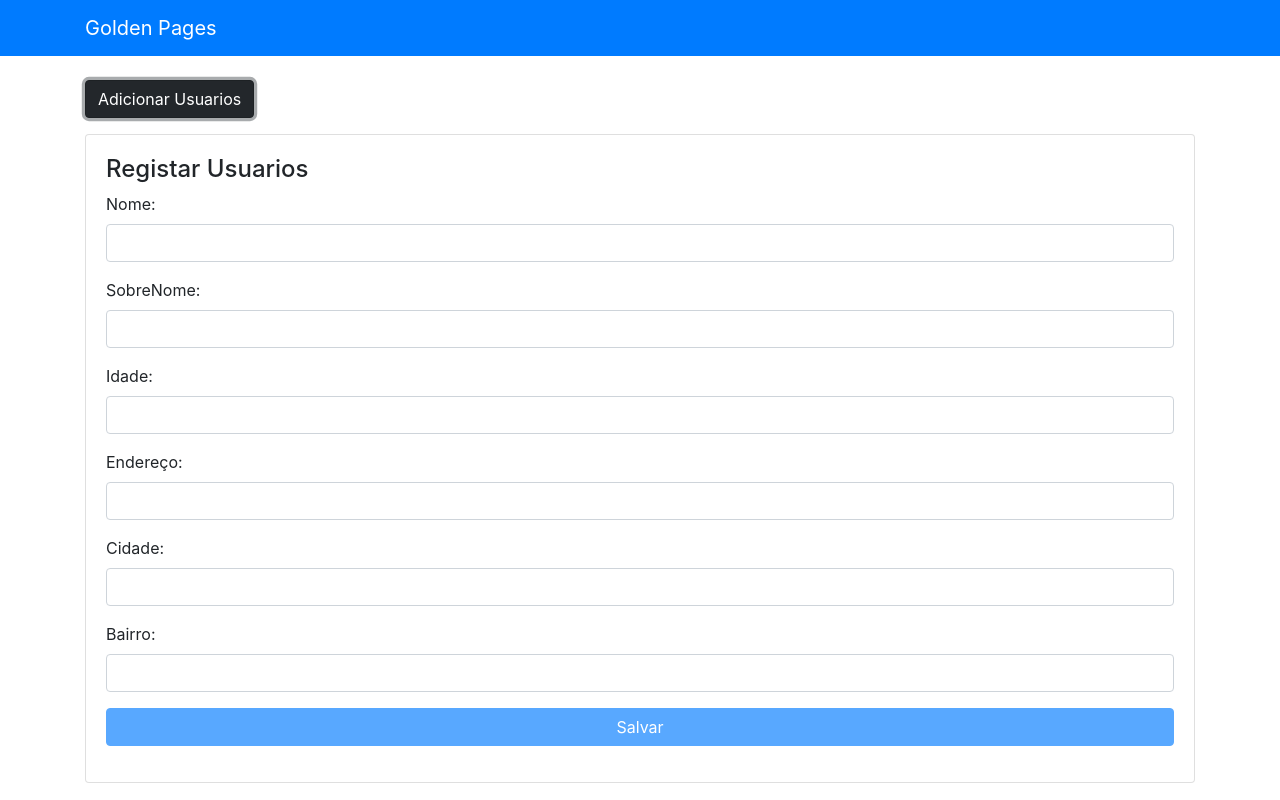
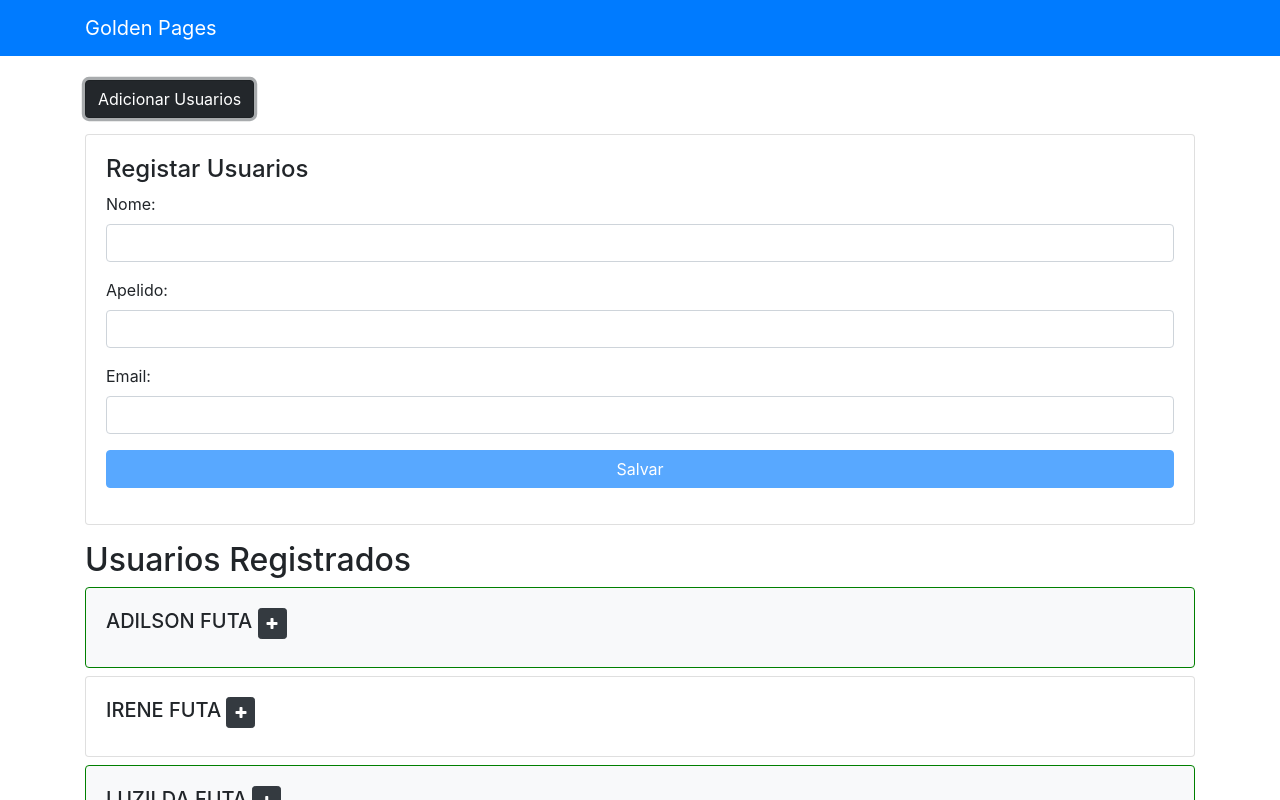
Before and after one commit to adilsonfuta/helloword, an Angular app: page / in a window 1280 px wide. Both pictures are taken after a click on the button "Adicionar Usuarios". Shown: the top 800 px of the page. Built offline with nearby package versions, Linux system fonts and the light colour scheme.

Commit message:
fazendo uso de template drive form

```diff
--- a/src/app/components/user/user.component.ts
+++ b/src/app/components/user/user.component.ts
@@ -20,17 +20,12 @@ export class UserComponet implements OnInit {
         this.user= {
             firstname: 'Adilson',
         lastname: 'Futa',
-        age: 28,
-        address: {
-            street: 'Viana Km 14 A',
-            city: 'Luanda',
-            state: 'Distrito de Urbano de Luanda'
-        }
+       email:'geral@nova.com'
         }
     }
 
     showAge(){
-                return this.user.age;
+                return this.user.email;
     }
 
 }
--- a/src/app/components/users-list/users-list.component.html
+++ b/src/app/components/users-list/users-list.component.html
@@ -2,41 +2,40 @@
 
 <div *ngIf="showUserForm" class="card card-body mb-3">
   <h4>Registar Usuarios </h4>
-  <form (submit)="onSubmit($event)">
+  <form #userForm="ngForm" (ngSubmit)="onSubmit(userForm)">
 
     <div class="form-group">
       <label for="firstname">Nome:</label>
-      <input  type="text" [(ngModel)]="user.firstname" class="form-control" name="firstname">
-    </div>
-
-    <div class="form-group">
-      <label for="lastname">SobreNome:</label>
-      <input type="text" [(ngModel)]="user.lastname" class="form-control" name="lastname">
-    </div>
-
-    <div class="form-group">
-      <label for="age">Idade:</label>
-      <input type="number" [(ngModel)]="user.age" class="form-control" name="age">
-    </div>
-
-    <div class="form-group">
-      <label for="address">Endereço:</label>
-      <input type="text" [(ngModel)]="user.address.street" class="form-control" name="address">
-    </div>
-
-  <div class="form-group">
-      <label for="address">Cidade:</label>
-      <input type="text"  [(ngModel)]="user.address.state" class="form-control" name="address">
-    </div>
-
-    <div class="form-group">
-      <label for="street">Bairro:</label>
-      <input type="text" [(ngModel)]="user.address.city" class="form-control" name="street">
+      <input type="text" [(ngModel)]="user.firstname" class="form-control is-invalid" name="firstname"
+        #userFirstName="ngModel" required minlength="2"
+        [ngClass]="{'is-invalid':userFirstName.errors && userFirstName.touched}">
+      <div class="invalid-feedback" [hidden]="!userFirstName.errors?.required">Queira Informe Nome </div>
+      <div class="invalid-feedback" [hidden]="!userFirstName.errors?.minlength">Preencher com mais de 2 caracteres</div>
     </div>
 
 
 
-    <button (click)="addUser()" [disabled]="user.firstname==''|| user.lastname=='' " class="btn btn-block  btn-primary mb-3">Salvar</button>
+    <div class="form-group">
+      <label for="lastname">Apelido:</label>
+      <input type="text" [(ngModel)]="user.lastname" class="form-control is-invalid" name="lastname"
+        #userLastName="ngModel" required minlength="2"
+        [ngClass]="{'is-invalid':userLastName.errors && userLastName.touched}">
+      <div class="invalid-feedback" [hidden]="!userLastName.errors?.required">Queira Informe Apelido </div>
+      <div class="invalid-feedback" [hidden]="!userLastName.errors?.minlength">Preencher com mais de 2 caracteres</div>
+    </div>
+
+    <div class="form-group">
+      <label for="email">Email:</label>
+      <input type="email" [(ngModel)]="user.email" class="form-control is-invalid" name="email" #userEmailName="ngModel"
+        required [ngClass]="{'is-invalid':userEmailName.errors && userEmailName.touched}"
+        pattern="[a-z0-9!#$%&'*+/=?^_`{|}~-]+(?:\.[a-z0-9!#$%&'*+/=?^_`{|}~-]+)*@(?:[a-z0-9](?:[a-z0-9-]*[a-z0-9])?\.)+[a-z0-9](?:[a-z0-9-]*[a-z0-9])?">
+
+      <div class="invalid-feedback" [hidden]="!userEmailName.errors?.required">Queira Informe Email </div>
+      <div class="invalid-feedback" [hidden]="!userEmailName.errors?.pattern">Email Invalido</div>
+    </div>
+    <!-- (click)="addUser()" -->
+    <!-- [disabled]="user.firstname==''|| user.lastname=='' " -->
+    <button [disabled]="!userForm.form.valid" class="btn btn-block  btn-primary mb-3">Salvar</button>
   </form>
 </div>
 <!-- ZONA DO FORM -->
@@ -49,17 +48,16 @@
     [style.border-color]="user.isActive ? 'green': ''">
 
     <h5>{{user.firstname | uppercase}} {{user.lastname |uppercase }}
-      <small *ngIf="user.age && user.address">
+      <small>
+        <!-- *ngIf="user.age && user.address" -->
         <button class="btn btn-dark btn-sm" (click)="toggleHide(user)">
           <i [ngClass]="user.hide ? 'fa fa-plus': 'fa fa-minus' "></i>
         </button></small>
 
       <!-- no lugar do toghide= user.hide=!user.hide -->
     </h5>
-    <ul class="list-group" *ngIf="!user.hide && user.age && user.address">
-      <li class="list-group-item"> Age: {{user.age }}</li>
-      <li class="list-group-item"> Address: {{user.address.street }} {{user.address.city}} , {{user.address.state}}
-      </li>
+    <ul class="list-group" *ngIf="!user.hide">
+      <li class="list-group-item"> Email: {{user.email }}</li>
       <li class="list-group-item">Joined: {{ user.registered | date }}</li>
     </ul>
 
--- a/src/app/components/users-list/users-list.component.ts
+++ b/src/app/components/users-list/users-list.component.ts
@@ -1,4 +1,4 @@
-import { Component, OnInit } from '@angular/core';
+import { Component, OnInit, ViewChild } from '@angular/core';
 import { User } from 'src/app/model/User';
 
 
@@ -13,21 +13,18 @@ export class UsersListComponent implements OnInit {
   // registered: new Date('01/02/2020 08:30:00'),
   // hide:true
 
-  user:User={
+  user: User = {
     firstname: '',
     lastname: '',
-    age: null,
-    address: {
-        street: '',
-        city: '',
-        state: ''
-    }
+    email: ''
   };
+
   users: User[];
-  showExtended: boolean=true;
-  loaded: boolean= false;
-  enableAdd:boolean=false;
-  showUserForm:boolean=false;
+  showExtended: boolean = true;
+  loaded: boolean = false;
+  enableAdd: boolean = false;
+  showUserForm: boolean = false;
+  @ViewChild('userForm') form: any;
 
 
   //  o construtor usar
@@ -40,110 +37,92 @@ export class UsersListComponent implements OnInit {
   //components podes usar ele para req ajax
 
   ngOnInit() {
-    this.users=[
+    this.users = [
       {
         firstname: 'Adilson',
         lastname: 'Futa',
-    age: 78,
-    address: {
-        street: ' Km 14 A',
-        city: 'Viana',
-        state: 'Distrito de Urbano de Luanda'
-    },
-    isActive:true,
+        email: 'adilson@gmail.com',
+        isActive: true,
         registered: new Date('01/02/2020 08:30:00'),
-    hide:true
+        hide: true
       },
 
       {
         firstname: 'Irene',
         lastname: 'Futa',
-  age: 25,
-  address: {
-      street: ' Km 14 A',
-      city: 'Viana',
-      state: 'Distrito de Urbano de Luanda'
-  },
-  isActive:false,
+        email: 'irene@gmail.com',
+        isActive: false,
         registered: new Date('03/10/2020 18:20:00'),
-  hide:true
+        hide: true
       },
 
       {
         firstname: 'Luzilda',
         lastname: 'Futa',
-age: 19,
-address: {
-    street: ' Km 14 A',
-    city: 'Viana',
-    state: 'Distrito de Urbano de Luanda'
-},
-isActive:true,
+        email: 'luzilda@gmail.com',
+        isActive: true,
         registered: new Date('11/08/2020 10:30:00'),
-hide:true
+        hide: true
       }
     ];
 
 
-this.loaded=true;
+    this.loaded = true;
     //this.showExtended=false;
 
+  }
+
+  // FUNCOES EXTRAS
+
+
+  // addUser() {
+  //   this.user.isActive = true;
+  //   this.user.registered = new Date();
+  //   this.users.unshift(this.user);
+
+  //   this.user = {
+  //     firstname: '',
+  //     lastname: '',
+  //     email: ''
+  //   };
+  // }
+
+  toggleHide(u: User) {
+    u.hide = !u.hide;
+  }
+
+  onSubmit({ value, valid }: { value: User, valid: boolean }) {
+    if (!valid) {
+      console.log('form invalido');
+    } else {
+      value.isActive = true;
+      value.registered = new Date();
+      value.hide = true;
+      this.users.unshift(value);
+      this.form.reset();
+    }
+  }
+
+
+
+}
+
+
 /*
-
+  fireEvent(e) {
+    console.log(e.type);
+    console.log(e.target.value);
+  }
 this.addUser(
 {
     firstname: 'Afonso',
     lastname: 'Futa'
 });
+
+addUser( user: User){
+    this.users.push(user);
+  }
 */
-
-
-}
-
-
-  // addUser( user: User){
-  //   this.users.push(user);
-  // }
-
-
-  addUser( ){
-    this.user.isActive=true;
-    this.user.registered=new Date();
-        this.users.unshift(this.user);
-
-    this.user={
-      firstname: '',
-      lastname: '',
-      age: null,
-      address: {
-          street: '',
-          city: '',
-          state: ''
-      }
-    };
-  }
-
-  toggleHide(u: User){
-    u.hide=!u.hide;
-  }
-
-  onSubmit(e){
-
-    console.log("1212")
-    e.preventDefault();
-
-  }
-
-  fireEvent(e){
-
-    console.log(e.type);
-    console.log(e.target.value);
-
-
-  }
-
-}
-
 
 /*    setTimeout(()=>{
     codigo carregadni fica aqui
```
Also changed, not shown: src/app/model/User.ts (+6 -11 lines), 1 other file (tests, documents, lock files or other folders). Lines whose indentation alone changed are shown as unchanged.
